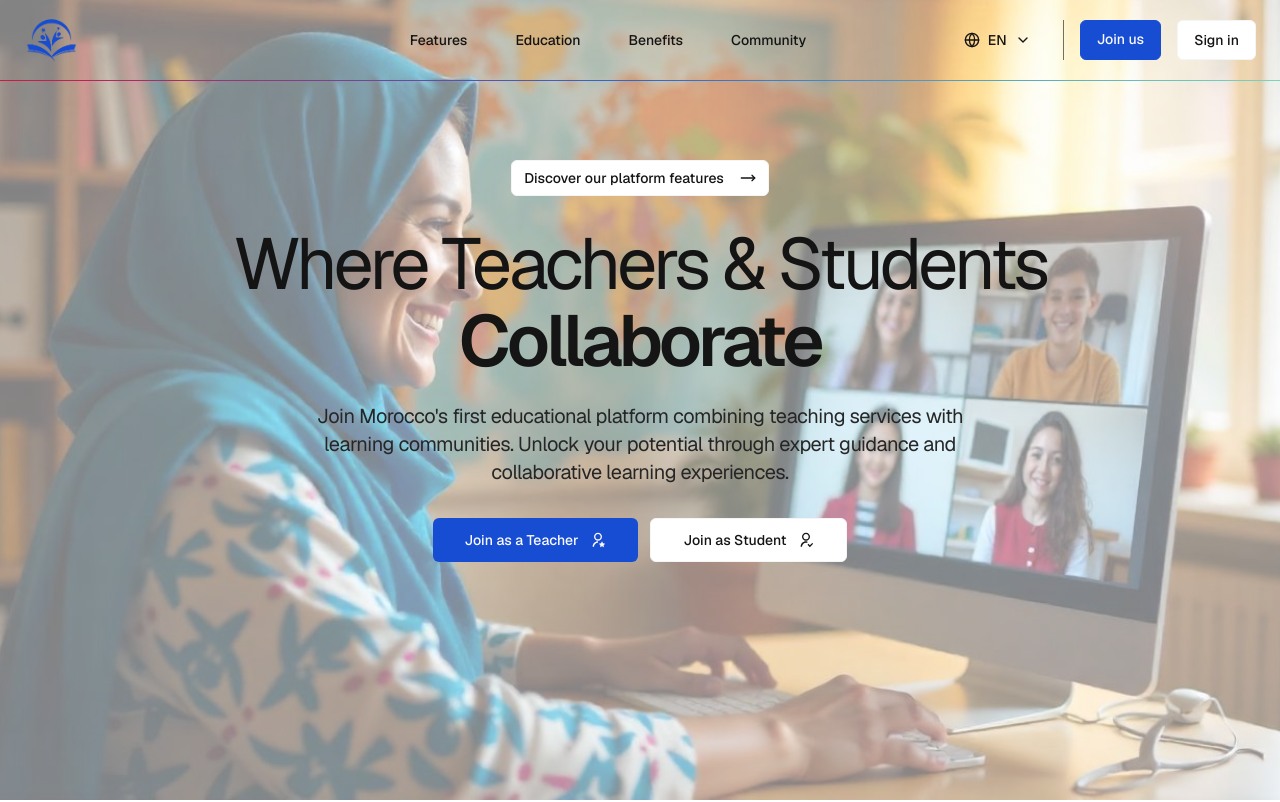
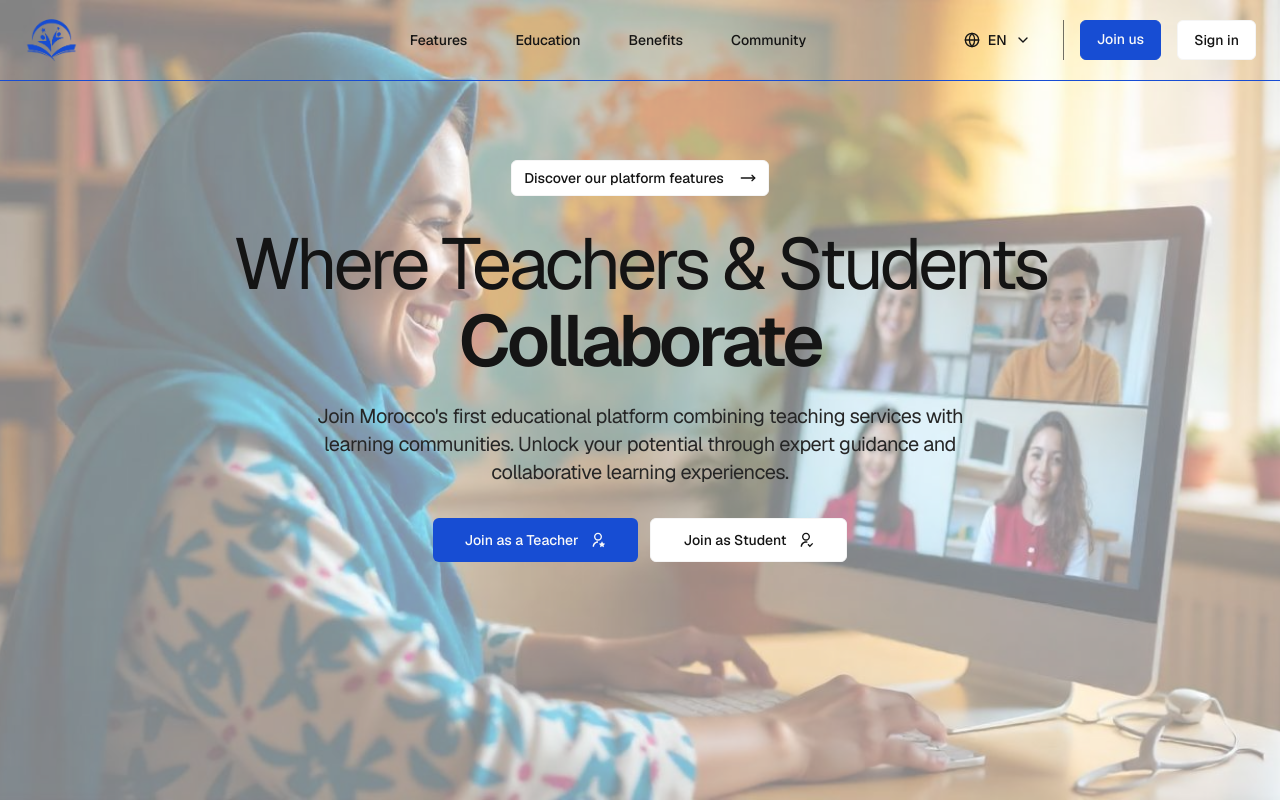
Before and after one commit to agyweb/skooly-skool, a Next.js app: page /en in a window 1280 px wide. Shown: the top 802 px of the page. Built offline with nearby package versions, Linux system fonts and the light colour scheme.

Commit message:
feat: upd color of the scroll progress bar

```diff
--- a/src/components/magicui/scroll-progress.tsx
+++ b/src/components/magicui/scroll-progress.tsx
@@ -18,7 +18,7 @@ export const ScrollProgress = React.forwardRef<
     <motion.div
       ref={ref}
       className={cn(
-        "fixed inset-x-0 top-0 z-50 h-px origin-left bg-gradient-to-r from-[#d31746] via-[#2b69d3] to-[#78d6b7]",
+        "fixed inset-x-0 top-0 z-50 h-px origin-left bg-gradient-to-r from-primary to-primary",
         className
       )}
       style={{
```
